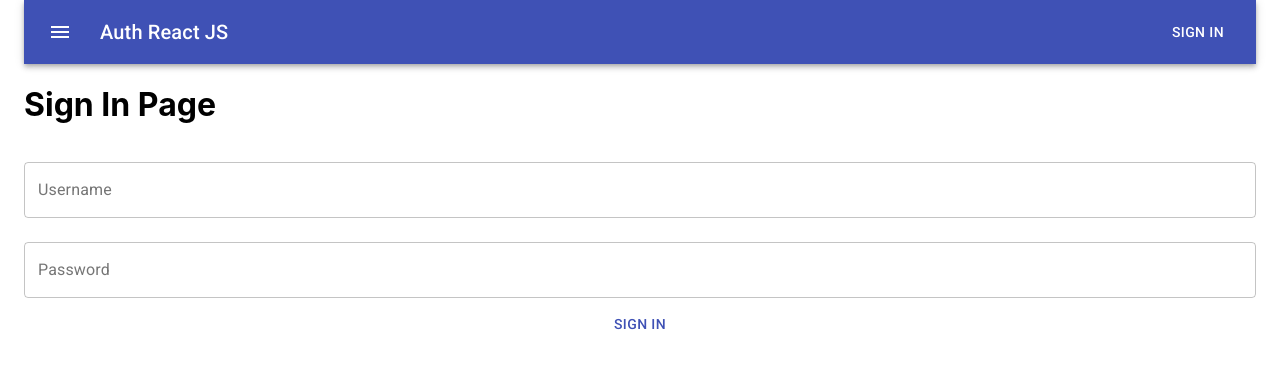
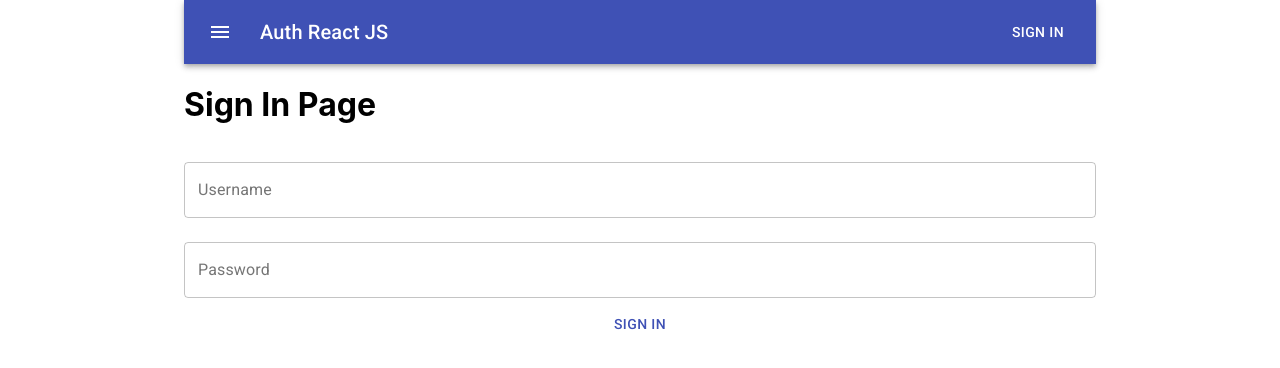
Before and after one commit to willsantos/reactjs-auth, a React (Create React App) app: page / in a window 1280 px wide. Shown: the top 368 px of the page. Built offline with nearby package versions, Linux system fonts and the light colour scheme.

Commit message:
Change width container

```diff
--- a/src/App.jsx
+++ b/src/App.jsx
@@ -8,7 +8,7 @@ import Routes from './routes';
 
 function App() {
   return (
-    <Container maxWidth="lg">
+    <Container maxWidth="md">
 
       <Router>
 
```
